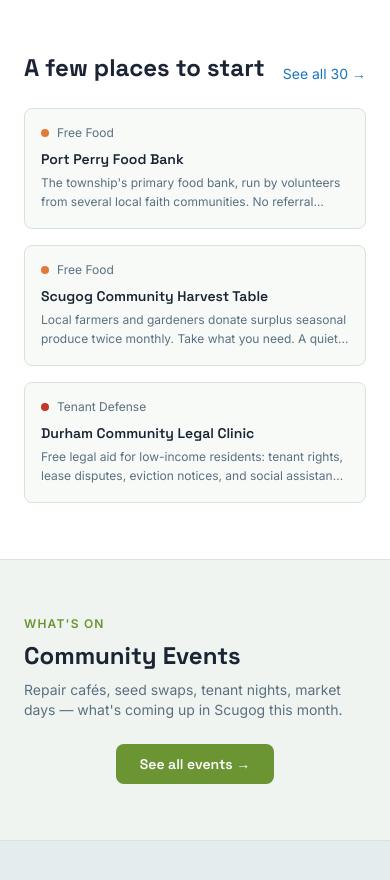
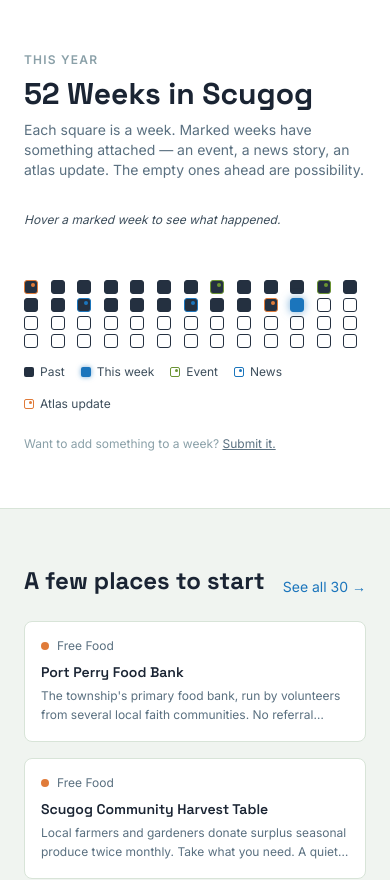
Before and after one commit to jodijanwin/Community-Atlas-Drop, a Next.js app: page / in a window 390 px wide. Shown: the part 3560-4440 px from the top of the page. Built offline with nearby package versions, Linux system fonts and the light colour scheme.

Commit message:
Add Events page, remove 52 Weeks

```diff
--- a/app/page.tsx
+++ b/app/page.tsx
@@ -1,7 +1,9 @@
 import Link from "next/link";
 import listings from "@/data/listings.json";
 import stories from "@/data/stories.json";
+import weeklyEntries from "@/data/weekly.json";
 import { Category, CATEGORY_COLORS } from "@/types";
+import WeeklyGrid from "@/components/WeeklyGrid";
 
 const STATS = [
   { value: listings.length.toString(), label: "resources mapped" },
@@ -136,8 +138,24 @@ export default function HomePage() {
         </div>
       </section>
 
-      {/* ── A FEW PLACES TO START — white ───────────────────── */}
+      {/* ── 52 WEEKS IN SCUGOG — white ───────────────────────── */}
       <section className="px-6 py-14 border-t" style={{ background: "white", borderColor: "#D8E4D8" }}>
+        <div className="max-w-4xl mx-auto">
+          <p className="text-xs font-bold uppercase tracking-widest mb-2" style={{ color: "#8AA0A8" }}>This year</p>
+          <h2 className="text-3xl font-bold mb-2" style={{ fontFamily: "'Space Grotesk', sans-serif", color: "#1A2433" }}>52 Weeks in Scugog</h2>
+          <p className="text-sm mb-8 max-w-xl" style={{ color: "#5A7080" }}>
+            Each square is a week. Marked weeks have something attached — an event, a news story, an atlas update. The empty ones ahead are possibility.
+          </p>
+          <WeeklyGrid entries={weeklyEntries as any} />
+          <p className="text-xs mt-6" style={{ color: "#8AA0A8" }}>
+            Want to add something to a week?{" "}
+            <Link href="/submit" className="underline" style={{ color: "#5A7080" }}>Submit it.</Link>
+          </p>
+        </div>
+      </section>
+
+      {/* ── A FEW PLACES TO START — light ───────────────────── */}
+      <section className="px-6 py-14 border-t" style={{ background: "#F0F4F0", borderColor: "#D8E4D8" }}>
         <div className="max-w-4xl mx-auto">
           <div className="flex items-end justify-between mb-6">
             <h2 className="text-2xl font-bold" style={{ fontFamily: "'Space Grotesk', sans-serif", color: "#1A2433" }}>A few places to start</h2>
@@ -145,7 +163,7 @@ export default function HomePage() {
           </div>
           <div className="grid grid-cols-1 sm:grid-cols-3 gap-4">
             {listings.slice(0, 3).map((listing) => (
-              <Link key={listing.id} href={`/atlas?id=${listing.id}`} className="p-4 rounded-lg border transition-all hover:shadow-sm" style={{ background: "#F8FAF8", borderColor: "#D8E4D8" }}>
+              <Link key={listing.id} href={`/atlas?id=${listing.id}`} className="p-4 rounded-lg border transition-all hover:shadow-sm" style={{ background: "white", borderColor: "#D8E4D8" }}>
                 <div className="flex items-center gap-2 mb-2">
                   <div className="w-2 h-2 rounded-full shrink-0" style={{ background: CATEGORY_COLORS[listing.category as Category] }} />
                   <span className="text-xs" style={{ color: "#5A7080" }}>{listing.category}</span>
@@ -155,20 +173,6 @@ export default function HomePage() {
               </Link>
             ))}
           </div>
-        </div>
-      </section>
-
-      {/* ── UPCOMING EVENTS TEASER — light ──────────────────── */}
-      <section className="px-6 py-14 border-t" style={{ background: "#F0F4F0", borderColor: "#D8E4D8" }}>
-        <div className="max-w-4xl mx-auto flex flex-col sm:flex-row items-center justify-between gap-6">
-          <div>
-            <p className="text-xs font-bold uppercase tracking-widest mb-2" style={{ color: "#6B9433" }}>What's on</p>
-            <h2 className="text-2xl font-bold mb-2" style={{ fontFamily: "'Space Grotesk', sans-serif", color: "#1A2433" }}>Community Events</h2>
-            <p className="text-sm max-w-md" style={{ color: "#5A7080" }}>Repair cafés, seed swaps, tenant nights, market days — what's coming up in Scugog this month.</p>
-          </div>
-          <Link href="/events" className="shrink-0 px-6 py-2.5 rounded-lg text-sm font-semibold transition-all hover:opacity-90" style={{ fontFamily: "'Space Grotesk', sans-serif", background: "#6B9433", color: "white" }}>
-            See all events →
-          </Link>
         </div>
       </section>
 
--- a/components/Nav.tsx
+++ b/components/Nav.tsx
@@ -6,7 +6,6 @@ import { usePathname } from "next/navigation";
 const links = [
   { href: "/", label: "Home" },
   { href: "/atlas", label: "Atlas" },
-  { href: "/events", label: "Events" },
   { href: "/submit", label: "Submit" },
   { href: "/resources", label: "Resources" },
   { href: "/print", label: "Print View" },
```
